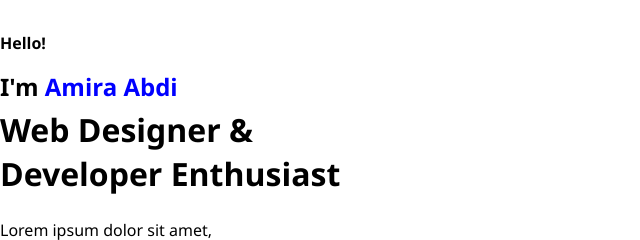
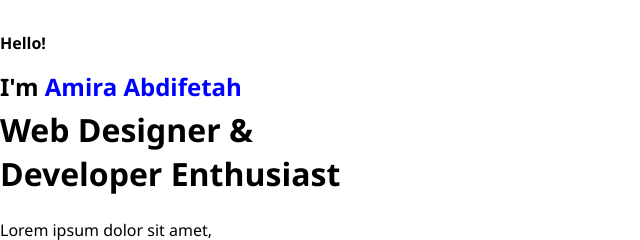
Before and after one commit to amira-coding/porti, a plain HTML site: page index.html in a window 1280 px wide. Shown: the part 329-569 px from the top of the page, 0-640 px from the left. Drawn offline with Linux system fonts and the light colour scheme; files that its build step writes are made by us from their sources; files whose address does not match are found by name.

Commit message:
changed the hero title

```diff
--- a/index.html
+++ b/index.html
@@ -28,7 +28,7 @@
     <div class="hero">
         <div class="text">
             <h4>Hello!</h4>
-            <h2>I'm <span>Amira Abdi</span></h2>
+            <h2>I'm <span>Amira Abdifetah</span></h2>
             <h1>Web Designer & <br> Developer Enthusiast</h1>
             <p>Lorem ipsum dolor sit amet, consectetur adipisicing elit. Nihil, repellendus nobis. Exercitationem at molestias mollitia eum iure consequatur laborum obcaecati.</p>
              <button class="butn">Hire Me</button>
```
